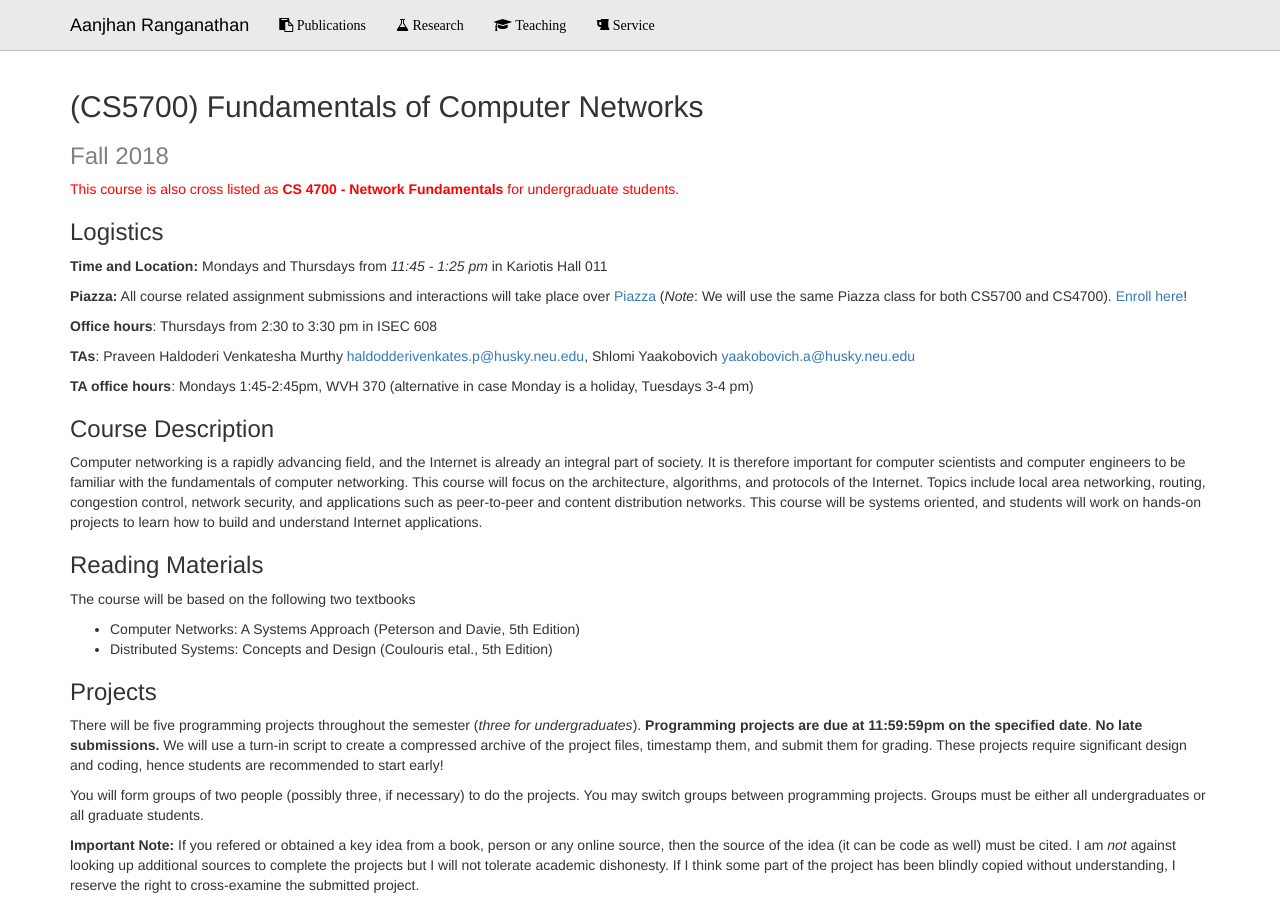
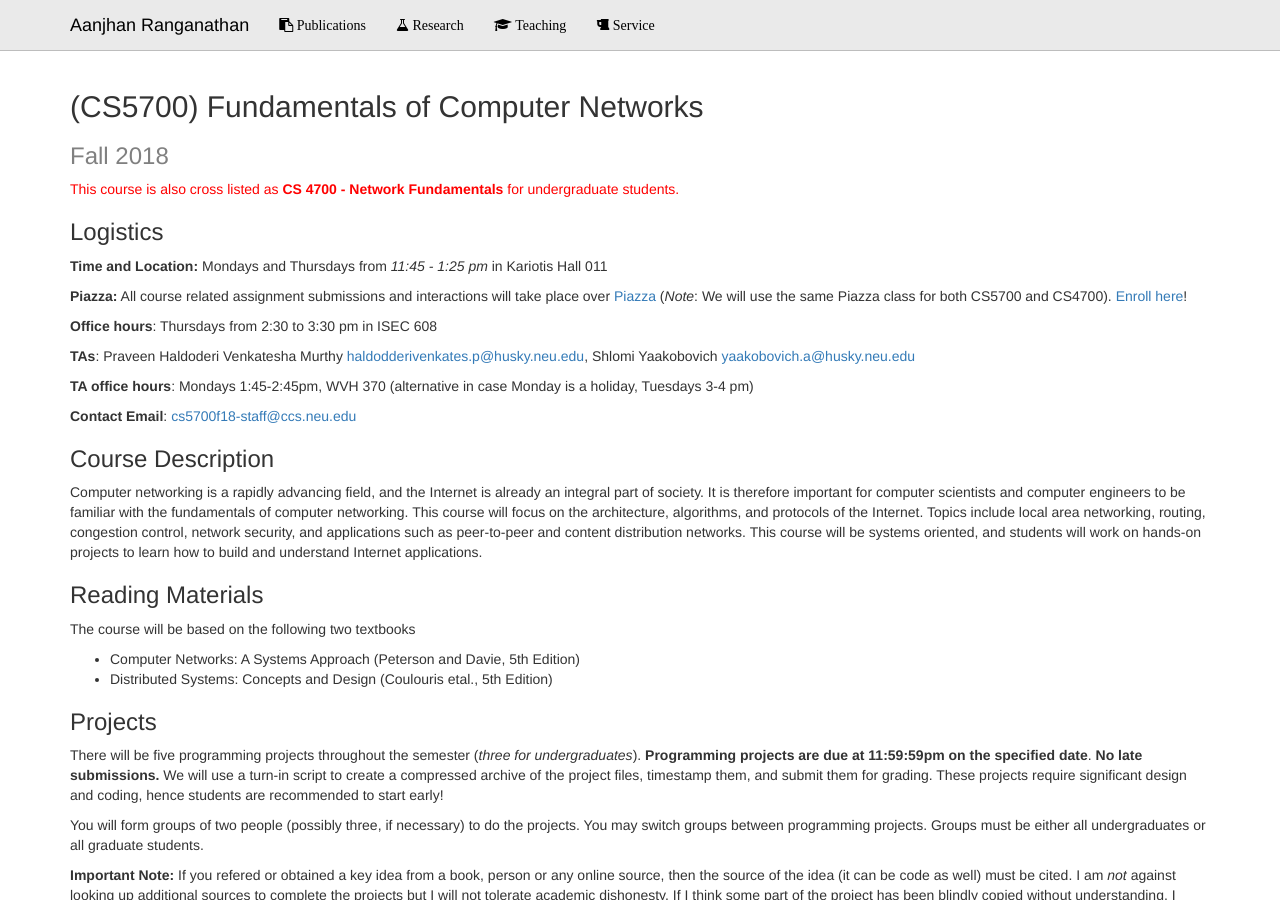
Before and after one commit to aanjhan/mywebsite, a Jekyll site: the page built from teaching/courses/fall18/index.md, in a window 1280 px wide and 900 px high. Built offline with Jekyll 4.4.1, drawn with Linux system fonts in a browser that asks for light colours.

Commit message:
updated cs5700 staff email

```diff
--- a/teaching/courses/fall18/index.md
+++ b/teaching/courses/fall18/index.md
@@ -18,6 +18,8 @@ layout: fullpage
 **TAs**: Praveen Haldoderi Venkatesha Murthy  <haldodderivenkates.p@husky.neu.edu>, Shlomi Yaakobovich <yaakobovich.a@husky.neu.edu>
 
 **TA office hours**: Mondays 1:45-2:45pm, WVH 370 (alternative in case Monday is a holiday, Tuesdays 3-4 pm)
+
+**Contact Email**: <cs5700f18-staff@ccs.neu.edu>
 
 ### Course Description
 
```
Also changed, not shown: 7 other files.
